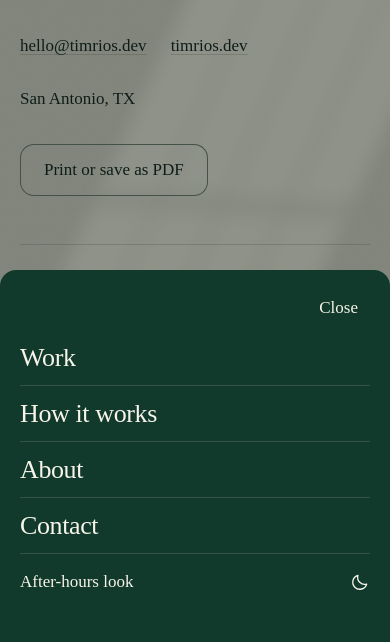
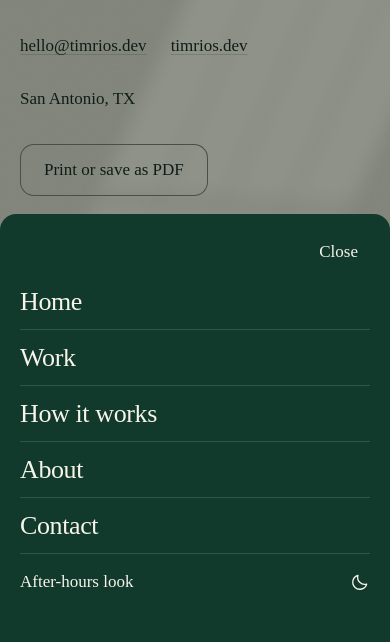
Before and after one commit to timrios/portfolio, an Astro site: page /resume in a window 390 px wide. Both pictures are taken after a click on the button "Menu". Shown: the part 202-844 px from the top of the page. Built offline with nearby package versions, Linux system fonts and the light colour scheme; Astro itself is replaced by a stand-in of ours.

Commit message:
Phone menu: add Home, because the logo scrolls away
Co-Authored-By: Claude Opus 5.5 <noreply@anthropic.com>

```diff
--- a/src/components/Dock.astro
+++ b/src/components/Dock.astro
@@ -17,6 +17,7 @@ import { site } from "../data/site";
 
   <dialog class="sheet" aria-label={site.dock.menu} data-menu>
     <button class="close" type="button" data-menu-close>{site.dock.close}</button>
+    <a href="/">{site.dock.home}</a>
     {site.navigation.map((item) => <a href={item.href}>{item.label}</a>)}
     <ThemeToggle labeled />
   </dialog>
--- a/src/data/site.ts
+++ b/src/data/site.ts
@@ -41,7 +41,7 @@ const siteSchema = z.object({
     closingHeading: z.string(),
     closingText: z.string(),
   }),
-  dock: z.object({ label: z.string(), menu: z.string(), plan: z.string(), close: z.string() }),
+  dock: z.object({ label: z.string(), menu: z.string(), home: z.string(), plan: z.string(), close: z.string() }),
   footer: z.object({ about: z.string(), hiring: z.string(), resume: z.string() }),
   theme: z.object({ toLight: z.string(), toDark: z.string() }),
   preview: z.object({
@@ -142,7 +142,7 @@ export const site = siteSchema.parse({
     closingHeading: "Let’s get your business more customers.",
     closingText: "Based in San Antonio. I’ll come to you, or we can talk by phone.",
   },
-  dock: { label: "Quick actions", menu: "Menu", plan: "Free plan", close: "Close" },
+  dock: { label: "Quick actions", menu: "Menu", home: "Home", plan: "Free plan", close: "Close" },
   footer: {
     about: "Websites, brands and social media for local businesses. Based in {city}.",
     hiring: "Hiring a developer?",
```
Also changed, not shown: DESIGN.md (+2 -1 lines).
